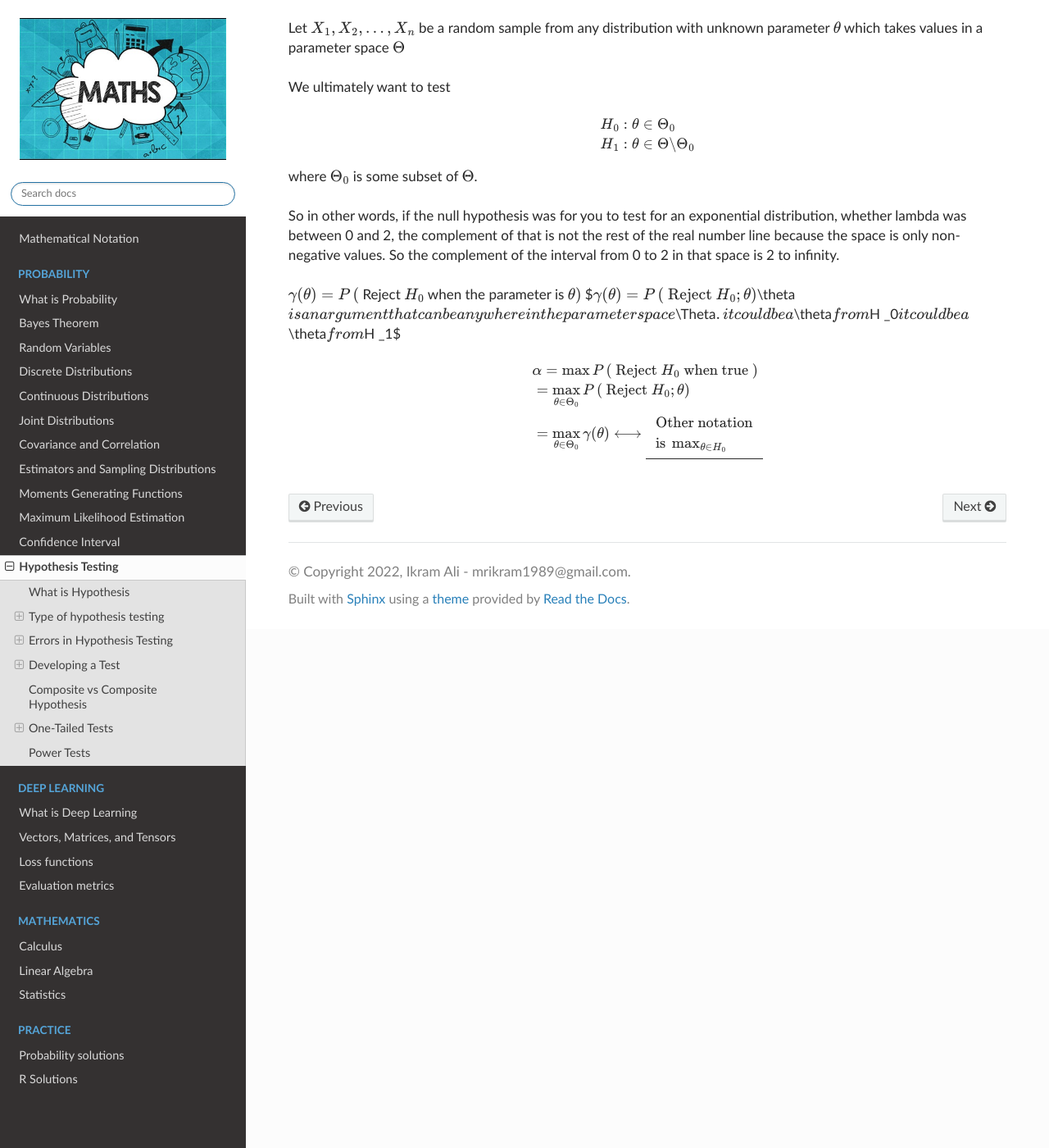
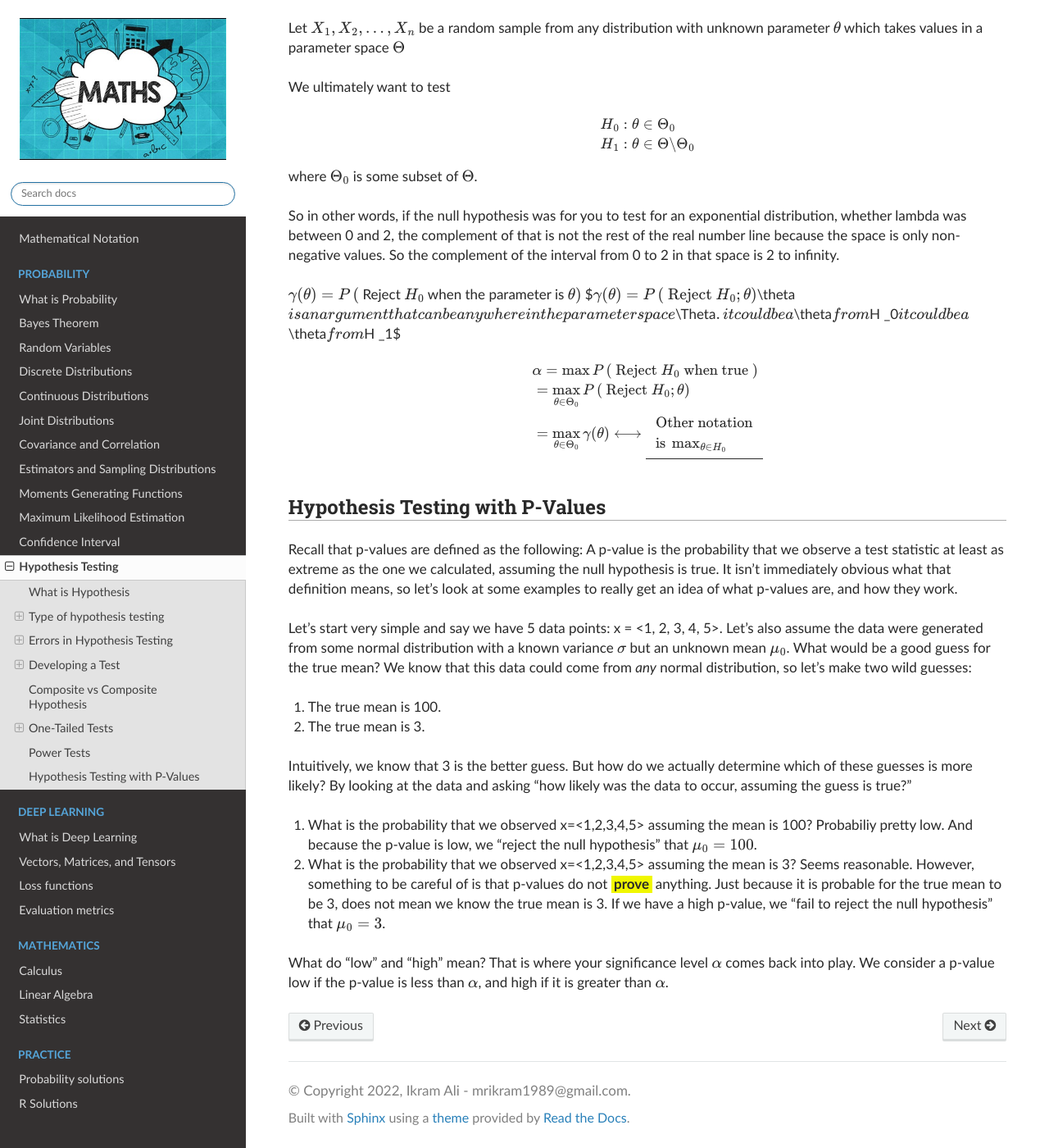
Before and after one commit to akkefa/ml-notes, a Sphinx documentation site: the page built from docs/probability/hypothesis_testing.md, in a window 1280 px wide and 1400 px high, scrolled down 12261 px. Shown: the whole window at 82% size. Built offline with Sphinx 7.4.7 and the Read the Docs theme 2.0.0, drawn with Linux system fonts in a browser that asks for light colours.

Commit message:
new changes

```diff
--- a/docs/probability/hypothesis_testing.md
+++ b/docs/probability/hypothesis_testing.md
@@ -518,3 +518,26 @@ $$
 &
 \end{aligned}
 $$
+
+
+## Hypothesis Testing with P-Values
+
+Recall that p-values are defined as the following:
+A p-value is the probability that we observe a test statistic at least as extreme as the one we calculated, assuming the null hypothesis is true.
+It isn't immediately obvious what that definition means, so let's look at some examples to really get an idea of what p-values are, and how they work.
+
+Let's start very simple and say we have 5 data points: x = <1, 2, 3, 4, 5>. Let's also assume the data were generated
+from some normal distribution with a known variance $\sigma$ but an unknown mean $\mu_0$. What would be a good guess
+for the true mean?
+We know that this data could come from *any* normal distribution, so let's make two wild guesses:
+
+1. The true mean is 100.
+2. The true mean is 3.
+
+Intuitively, we know that 3 is the better guess. But how do we actually determine which of these guesses is more likely?
+By looking at the data and asking "how likely was the data to occur, assuming the guess is true?"
+
+1. What is the probability that we observed x=<1,2,3,4,5> assuming the mean is 100? Probabiliy pretty low. And because the p-value is low, we "reject the null hypothesis" that $\mu_0 = 100$.
+2. What is the probability that we observed x=<1,2,3,4,5> assuming the mean is 3? Seems reasonable. However, something to be careful of is that p-values do not **prove** anything. Just because it is probable for the true mean to be 3, does not mean we know the true mean is 3. If we have a high p-value, we "fail to reject the null hypothesis" that $\mu_0 = 3$.
+
+What do "low" and "high" mean? That is where your significance level $\alpha$ comes back into play. We consider a p-value low if the p-value is less than $\alpha$, and high if it is greater than $\alpha$.
```
